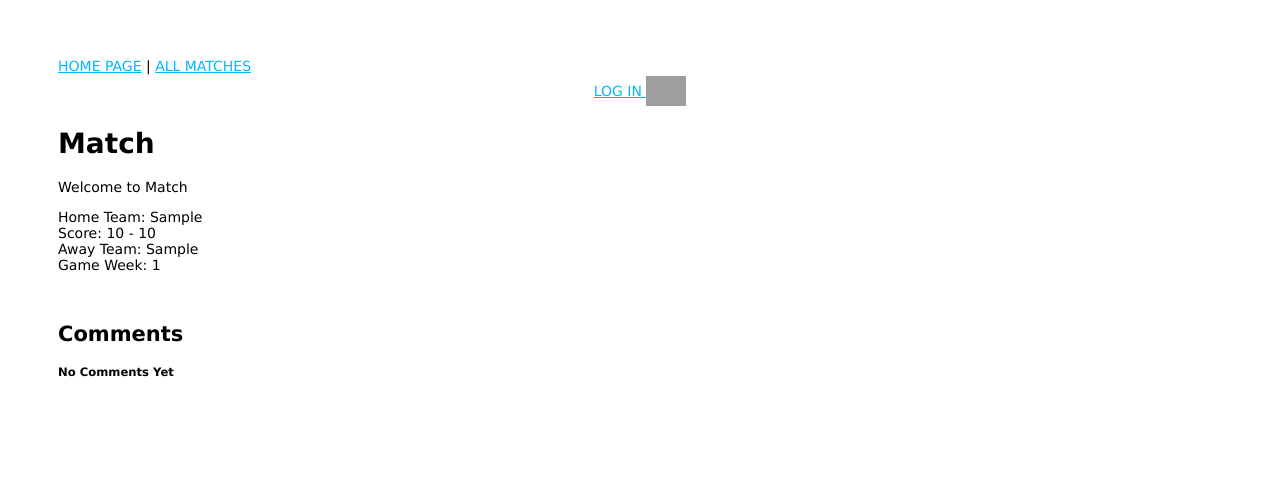
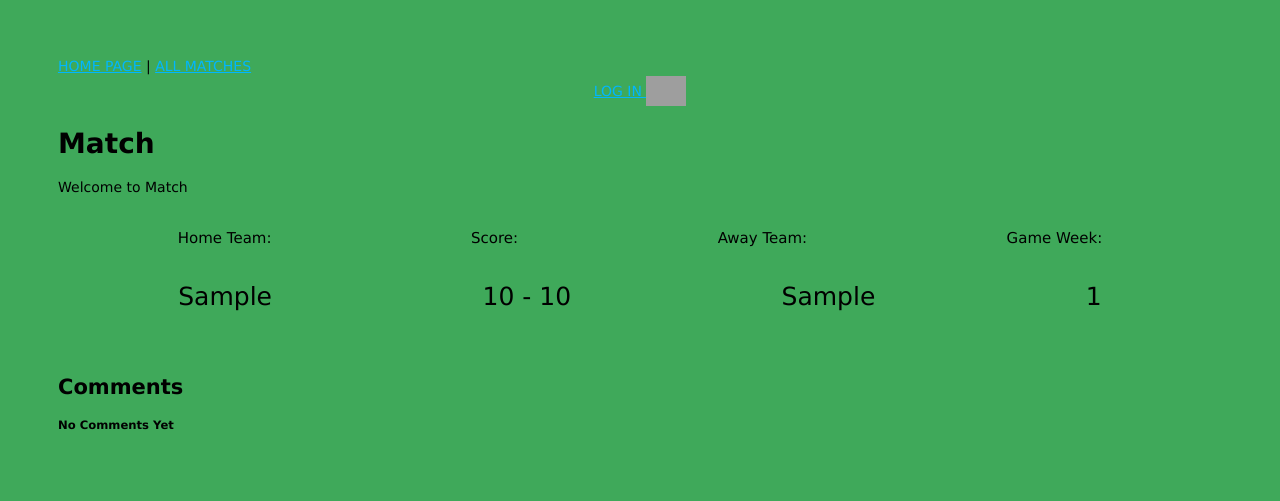
Before and after one commit to arsenhreskiv/prem-catchup-ah, a Node server app: page /matches/600000000000000000000001 in a window 1280 px wide. Shown: the top 501 px of the page. Run offline with Node 20, Linux system fonts and the light colour scheme; tables that the repository leaves empty hold one stand-in row (values such as "Sample post"); some libraries are stand-ins or nearby versions; grey boxes are pictures that could not be loaded.

Commit message:
CSS changes

```diff
--- a/public/stylesheets/style.css
+++ b/public/stylesheets/style.css
@@ -1,10 +1,27 @@
 body {
   padding: 50px;
   font: 14px "Lucida Grande", Helvetica, Arial, sans-serif;
+  /* background-image: 'https://i.imgur.com/na8QZ1e.jpg'; */
+  background-color: #3fa95a;
 }
 
 a {
   color: #00B7FF;
+}
+
+.headers {
+  padding: 20px;
+  font-size: 15px;
+  display: flex;
+  justify-content: space-around;
+}
+
+.categories {
+  padding: 15px;
+  font-size: 25px;
+  display: flex;
+  /* justify-content: center; */
+  justify-content: space-around;
 }
 
 .login {
@@ -20,7 +37,7 @@ a {
 
 .comment-user {
   display: flex;
-  justify-content: center;
+  justify-content: space-around;
   align-items: center;
 }
 
@@ -30,10 +47,12 @@ a {
 }
 
 #add-comment-form {
-  display: grid;
-  grid-template-columns: auto auto;
+  display: flex;
+  justify-content: space-around;
+  /* align-items: center; */
+  /* grid-template-columns: auto auto;
   grid-gap: 1rem;
-  margin-bottom: 2rem;
+  margin-bottom: 2rem; */
 }
 
 #add-comment-form input[type="submit"] {
--- a/views/matches/show.ejs
+++ b/views/matches/show.ejs
@@ -1,10 +1,18 @@
 <%- include('../partials/header') %>
 
 <section id="show-page">
-  <div>Home Team: <%= match.homeTeam %></div>
-  <div>Score: <%= match.scoreOne %> - <%= match.scoreTwo %></div>
-  <div>Away Team: <%= match.awayTeam %></div>
-  <div>Game Week: <%= match.gameWeek %></div>
+  <div class="headers">
+    <div>Home Team: </div>
+    <div>Score: </div>
+    <div>Away Team: </div>
+    <div>Game Week:</div>
+  </div>
+  <div class="categories">
+    <div><%= match.homeTeam %></div>
+    <div><%= match.scoreOne %> - <%= match.scoreTwo %></div>
+    <div><%= match.awayTeam %></div>
+    <div><%= match.gameWeek %></div>
+  </div>
 </section>
 
 <br><br><h2>Comments</h2>
```
Also changed, not shown: views/matches/index.ejs (+5 -5 lines).
